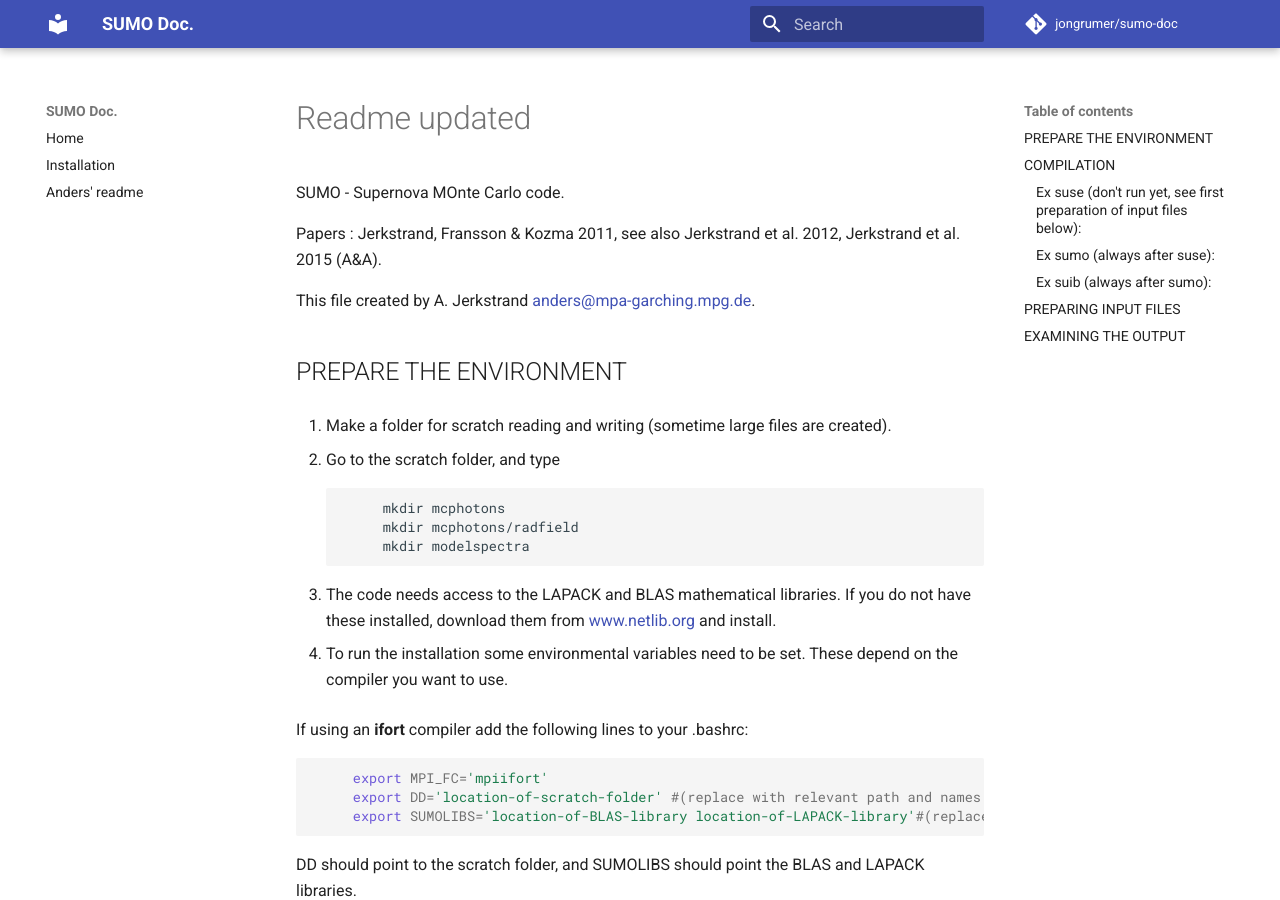
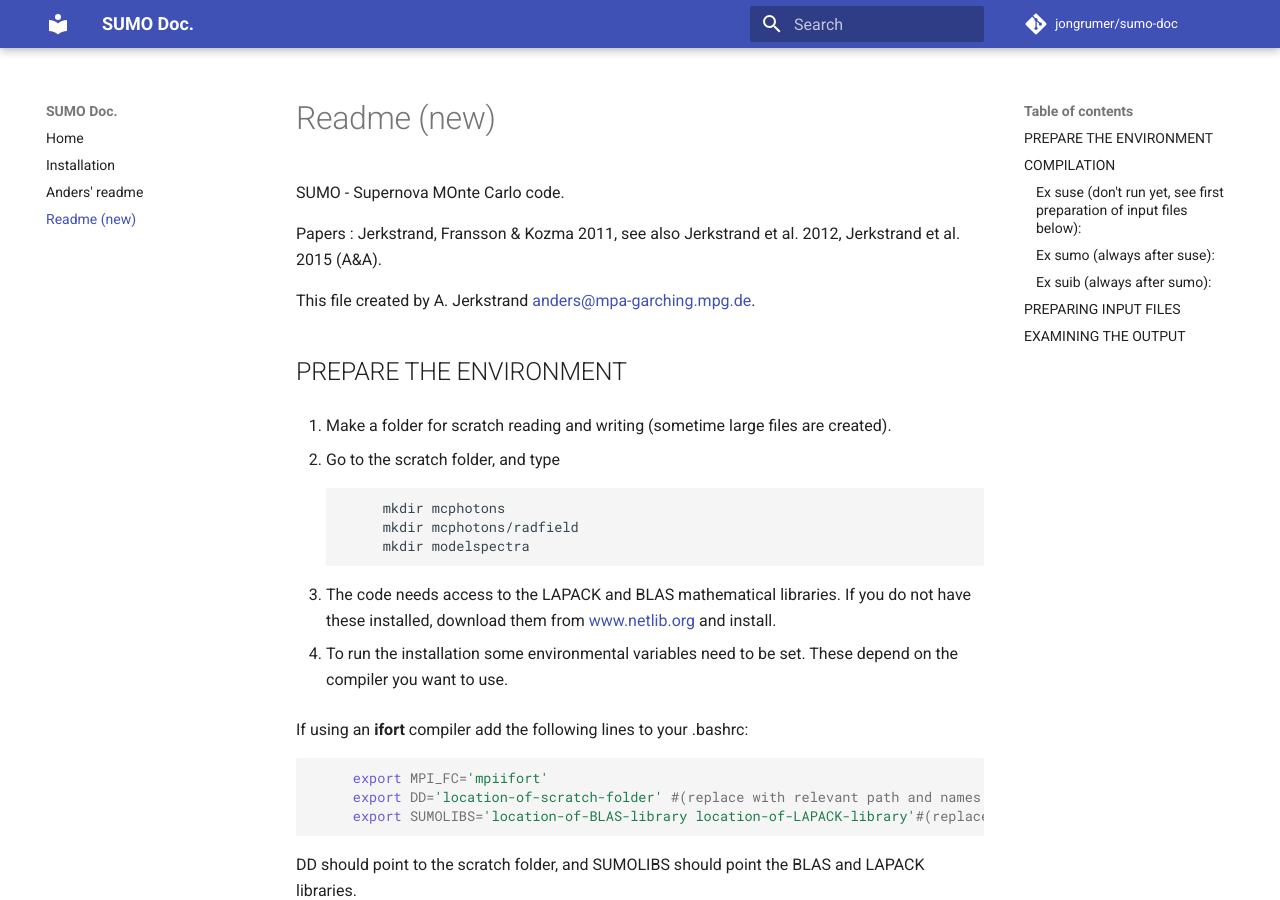
Before and after one commit to barklem/sumo-doc, an MkDocs documentation site: the page built from docs/readme_updated.md, in a window 1280 px wide and 900 px high. Built offline with MkDocs 1.6.1 and Material for MkDocs 9.7.7, drawn with Linux system fonts in a browser that asks for light colours; comment, search, counter and statistics services are not loaded.

Commit message:
fixed mkdocs.yml

```diff
--- a/mkdocs.yml
+++ b/mkdocs.yml
@@ -58,3 +58,4 @@ nav:
     - Home: index.md
     - Installation: installation.md
     - Anders' readme: anders_readme.md
+    - Readme (new): readme_updated.md
```
